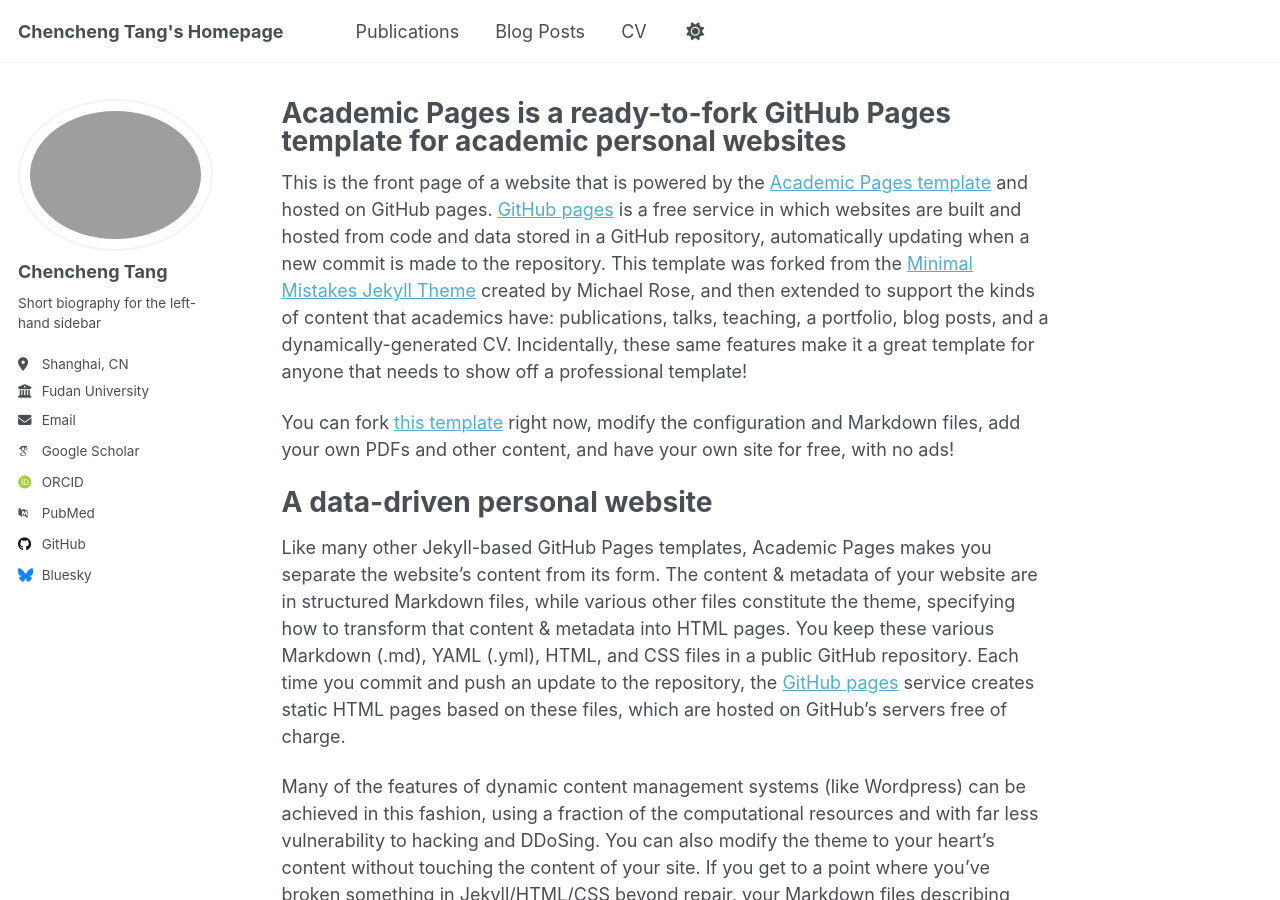
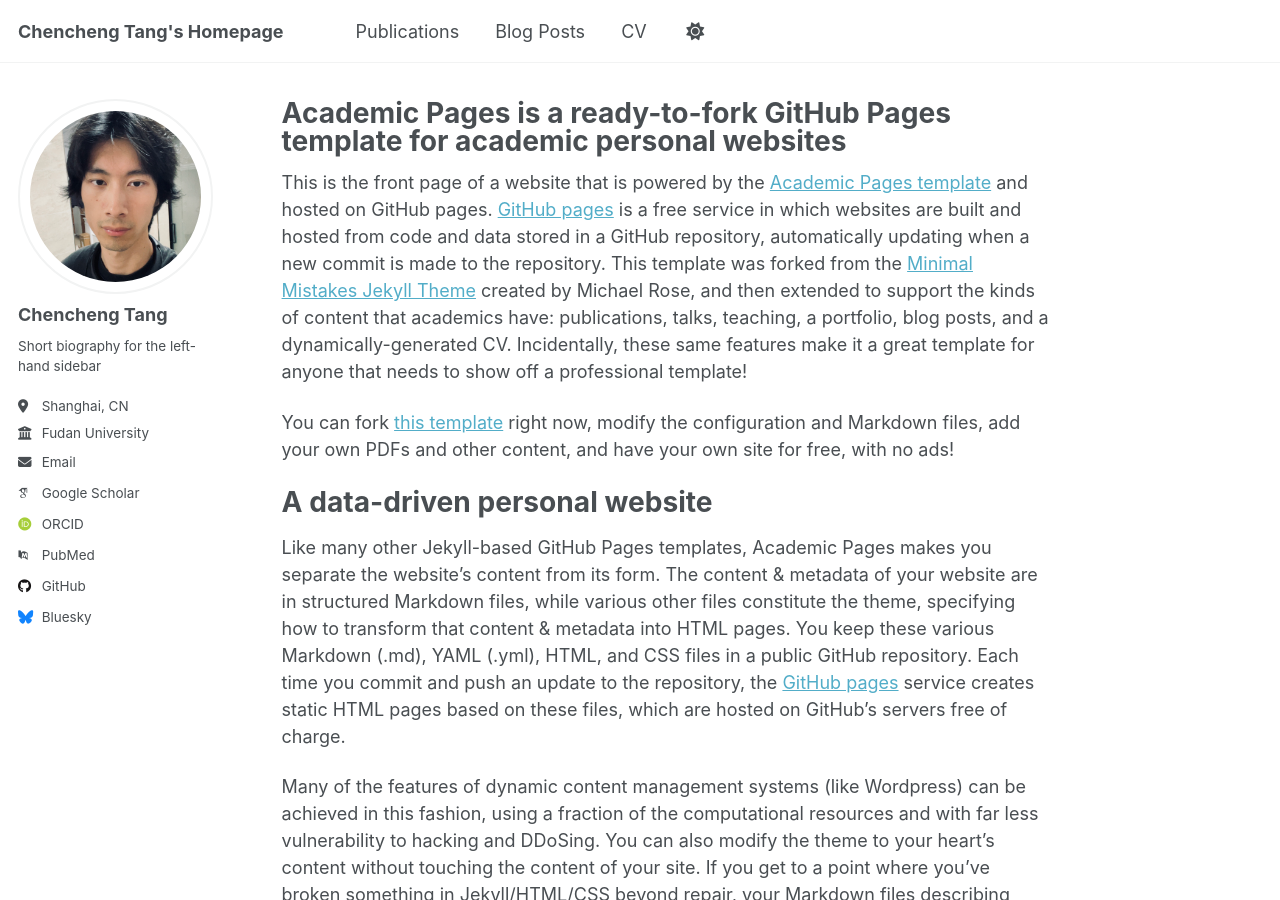
Before and after one commit to AI4Sfrontline/ai4sfrontline.github.io, a Jekyll site: the page built from _pages/about.md, in a window 1280 px wide and 900 px high. Built offline with Jekyll 4.4.1, drawn with Linux system fonts in a browser that asks for light colours; some web fonts are replaced; a script that is not in the unit is left out.

Commit message:
Update _config.yml

```diff
--- a/_config.yml
+++ b/_config.yml
@@ -23,7 +23,7 @@ repository               : "academicpages/academicpages.github.io"
 #               Additional customization can be done by editing /_includes/author-profile.html
 author:
   # Biographic information
-  avatar           : "profile_5.jpg"
+  avatar           : "profile_6.jpg"
   name             : "Chencheng Tang"
   name_plus        : "唐晨程"
   title            : "Ph.D. Student"
@@ -50,7 +50,7 @@ author:
   bitbucket        : # Username - Update with your username on the site
   codepen          : # Username
   dribbble         : # Username
-  github           : "academicpages"
+  github           : "AI4Sfrontline"
   kaggle           : # Username
   stackoverflow    : # User number or user number and name (i.e., use "1" or "1/jeff-atwood")
 
```
